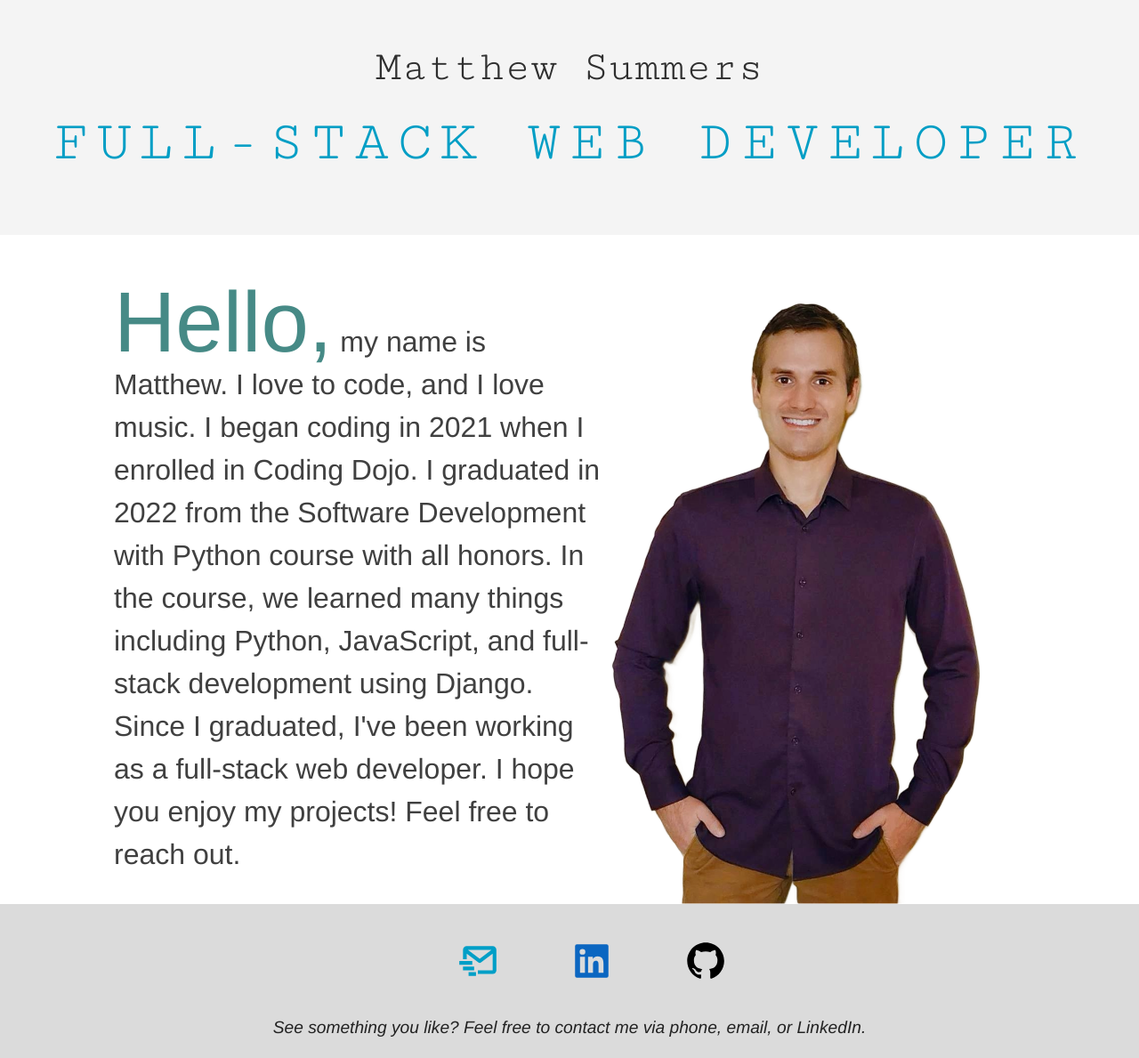
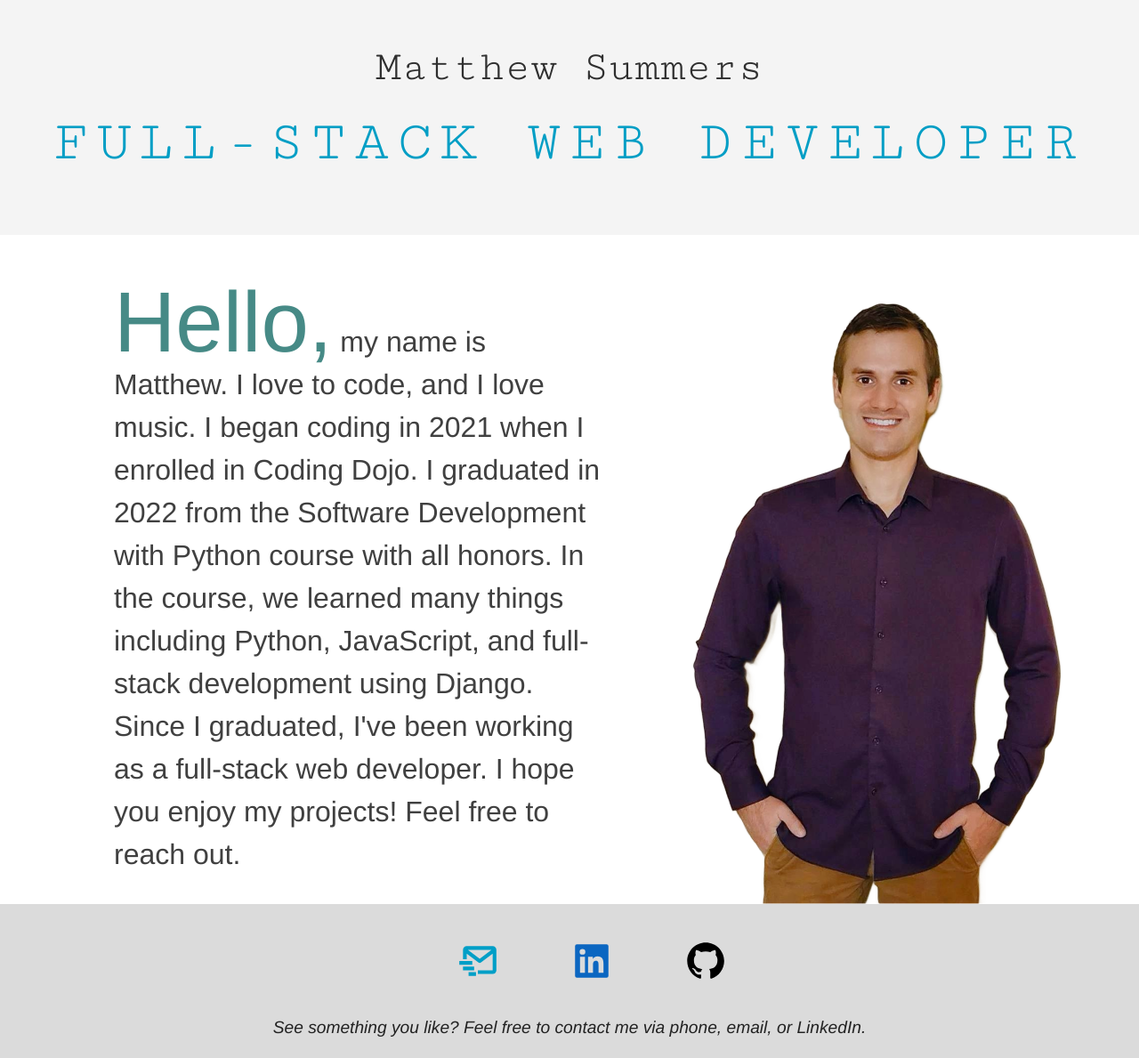
Before and after one commit to MatthewDSummers/My-Portfolio, a Django app: page / in a window 1280 px wide. Shown: the part 124-1313 px from the top of the page at 89% size. Run offline with Django 4.2, Linux system fonts and the light colour scheme.

Commit message:
portrait

```diff
--- a/portfolio_site/static/css/style.css
+++ b/portfolio_site/static/css/style.css
@@ -931,6 +931,10 @@ text-shadow: 1px 1px  9px rgb(0, 0, 0);
     #portrait{
         width: 22em;
     }
+    .portrait-div{
+        display: block;
+    }
+
     .intro p{
         font-size: 1.2rem;
         margin-top: 2em;
```
